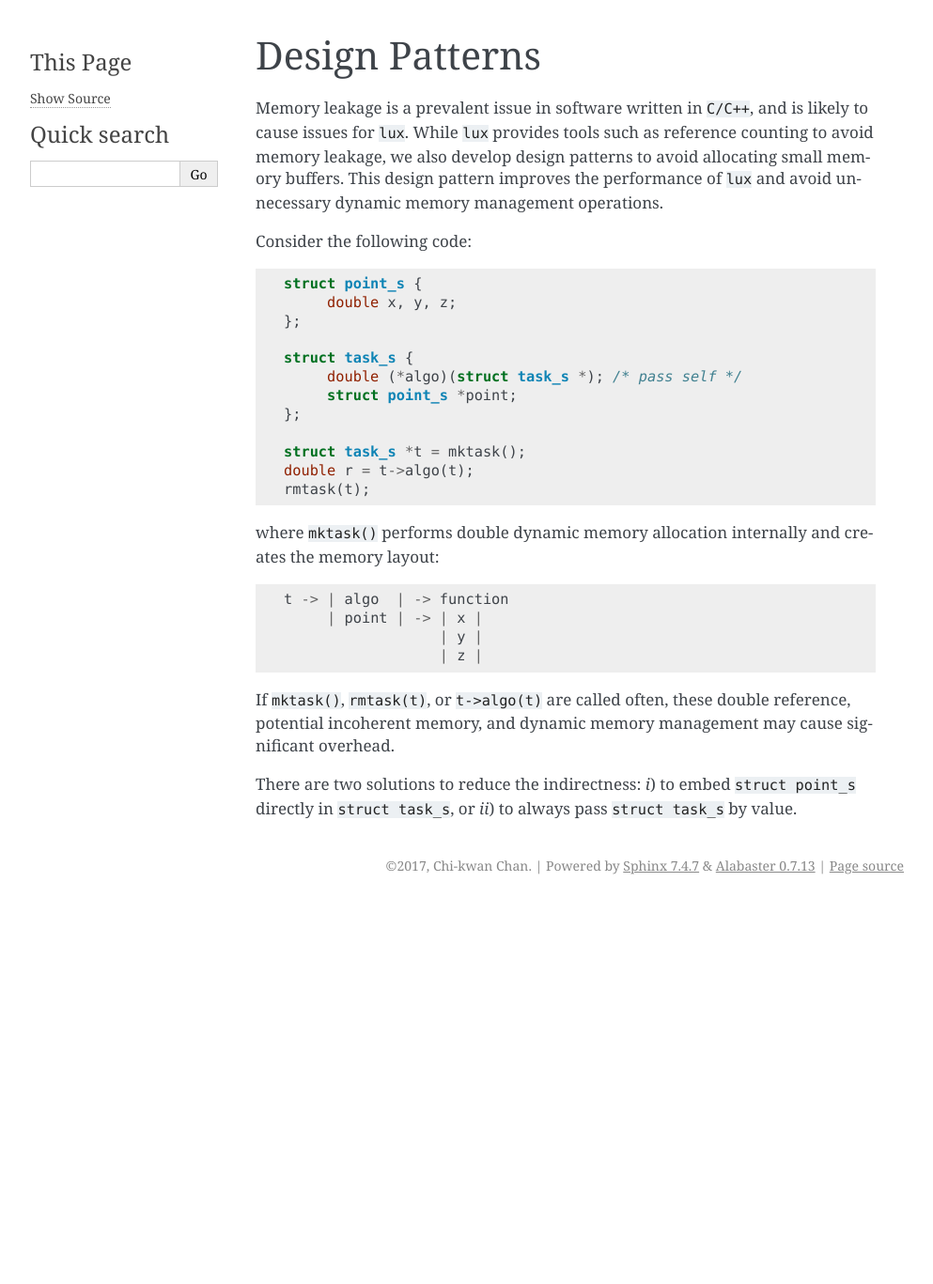
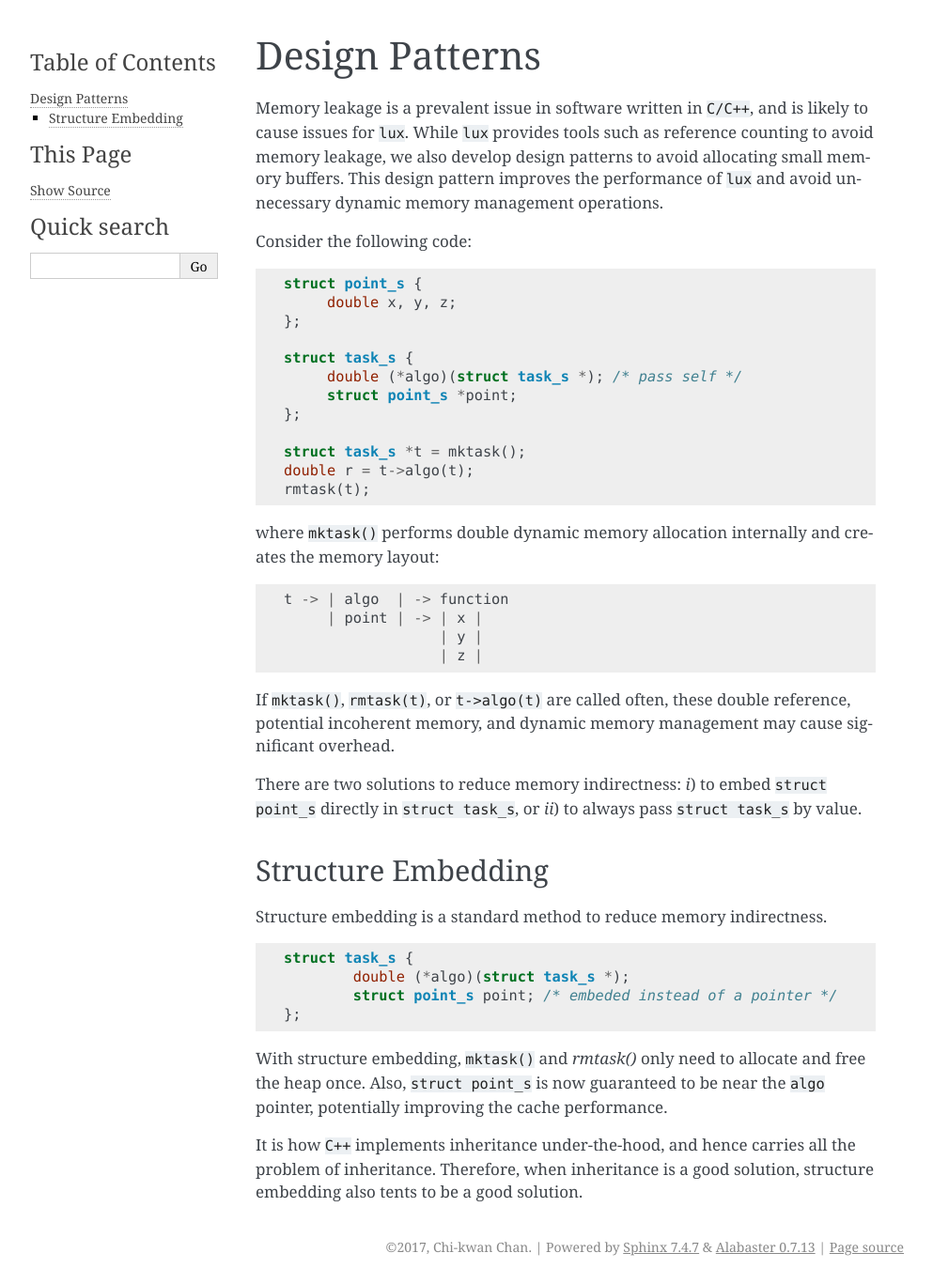
Before and after one commit to luxsrc/lux, a Sphinx documentation site: the page built from doc/pattern.rst, in a window 1280 px wide. Shown: the whole page at 94% size, without its empty margins (148-1141 px from the left). Built offline with Sphinx 7.4.7, drawn with Linux system fonts in a browser that asks for light colours; before the commit the page ends 961 px from its top, so only the background shows below that.

Commit message:
Describe structure embedding

```diff
--- a/doc/pattern.rst
+++ b/doc/pattern.rst
@@ -40,7 +40,31 @@ If :code:`mktask()`, :code:`rmtask(t)`, or :code:`t->algo(t)` are
 called often, these double reference, potential incoherent memory, and
 dynamic memory management may cause significant overhead.
 
-There are two solutions to reduce the indirectness:
+There are two solutions to reduce memory indirectness:
 *i*) to embed :code:`struct point_s` directly in :code:`struct
 task_s`, or
 *ii*) to always pass :code:`struct task_s` by value.
+
+
+Structure Embedding
+-------------------
+
+Structure embedding is a standard method to reduce memory
+indirectness.
+
+.. code-block:: c
+
+   	struct task_s {
+   		double (*algo)(struct task_s *);
+   		struct point_s point; /* embeded instead of a pointer */
+   	};
+
+With structure embedding, :code:`mktask()` and `rmtask()` only need to
+allocate and free the heap once.
+Also, :code:`struct point_s` is now guaranteed to be near the
+:code:`algo` pointer, potentially improving the cache performance.
+
+It is how ``C++`` implements inheritance under-the-hood, and hence
+carries all the problem of inheritance.
+Therefore, when inheritance is a good solution, structure embedding
+also tents to be a good solution.
```
